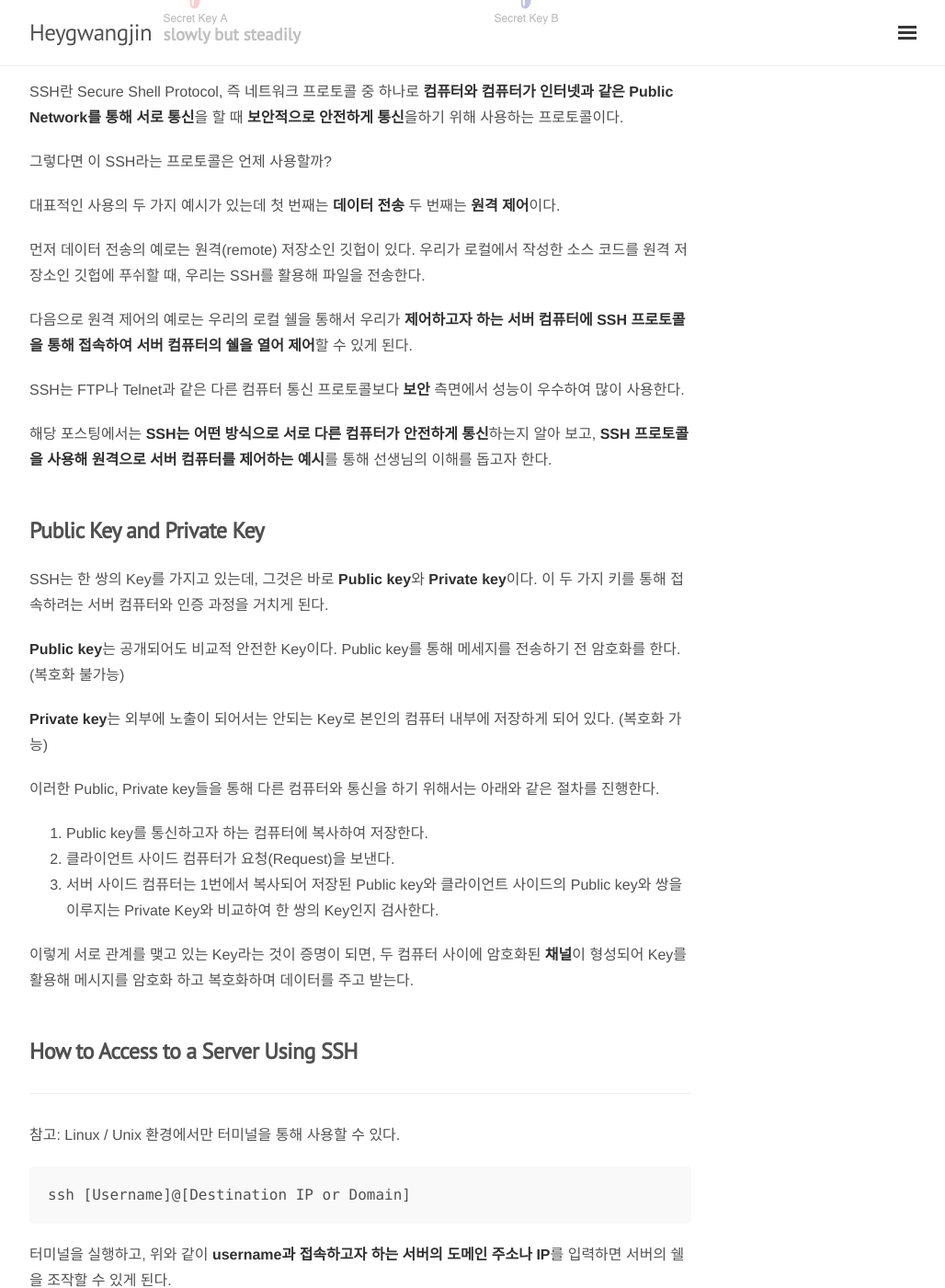
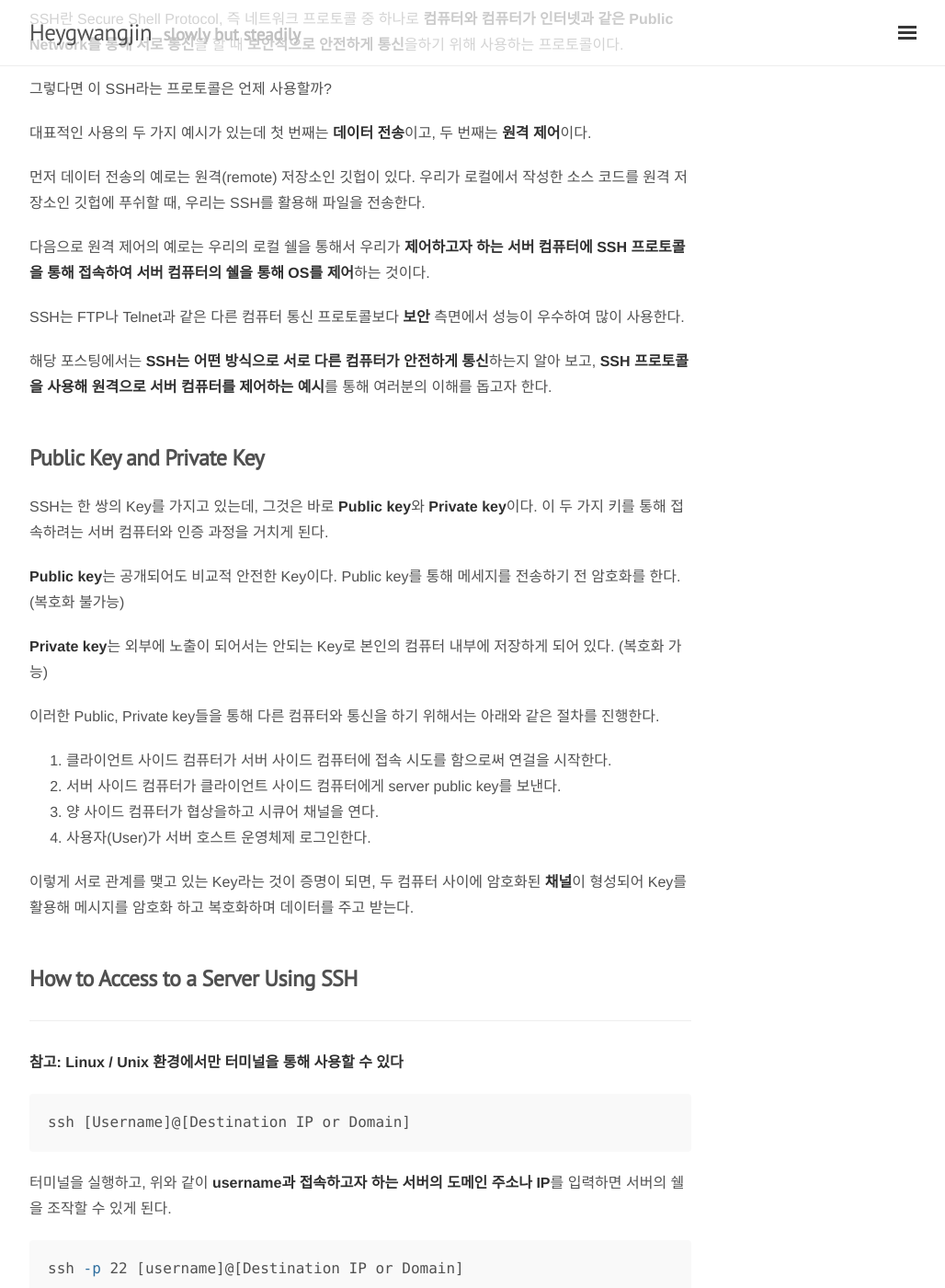
Before and after one commit to heygwangjin/heygwangjin.github.io, a Jekyll site: the page built from _posts/2021-03-11-ssh-protocol.md, in a window 1280 px wide and 1400 px high, scrolled down 838 px. Shown: the whole window at 92% size, without its empty margins (248-1276 px from the left). Built offline with Jekyll 4.4.1, drawn with Linux system fonts in a browser that asks for light colours; nearby versions of some CDN libraries; comment, search, counter and statistics services are not loaded.

Commit message:
Fixed typo and image

````diff
--- a/_posts/2021-03-11-ssh-protocol.md
+++ b/_posts/2021-03-11-ssh-protocol.md
@@ -6,7 +6,7 @@
 ---
 # Secure Shell Protocol (SSH)
 * * *
-이번 포스팅에서는 OSI 7계층에서 5계층을 담당하는 Session layer의 **SSH(Secure Shell Protocol) 프로토콜**에 관해 알아본다. 정리하는데 참고한 사이트는 포스팅 최하단의 <a href="#ref">Reference</a> 부분에 작성했다. 감사의 인사를 전합니다.
+이번 포스팅에서는 OSI 7계층에서 5계층을 담당하는 Session layer의 **SSH(Secure Shell Protocol) 프로토콜**에 관해 알아본다. 정리하는데 참고한 사이트는 포스팅 최하단의 [Reference](#ref)부분에 작성했다. 감사의 인사를 전합니다.
 
 ## What is SSH?
 * * *
@@ -16,15 +16,15 @@
 
 그렇다면 이 SSH라는 프로토콜은 언제 사용할까?
 
-대표적인 사용의 두 가지 예시가 있는데 첫 번째는 **데이터 전송** 두 번째는 **원격 제어**이다.
+대표적인 사용의 두 가지 예시가 있는데 첫 번째는 **데이터 전송**이고, 두 번째는 **원격 제어**이다.
 
 먼저 데이터 전송의 예로는 원격(remote) 저장소인 깃헙이 있다. 우리가 로컬에서 작성한 소스 코드를 원격 저장소인 깃헙에 푸쉬할 때, 우리는 SSH를 활용해 파일을 전송한다.
 
-다음으로 원격 제어의 예로는 우리의 로컬 쉘을 통해서 우리가 **제어하고자 하는 서버 컴퓨터에 SSH 프로토콜을 통해 접속하여 서버 컴퓨터의 쉘을 열어 제어**할 수 있게 된다.
+다음으로 원격 제어의 예로는 우리의 로컬 쉘을 통해서 우리가 **제어하고자 하는 서버 컴퓨터에 SSH 프로토콜을 통해 접속하여 서버 컴퓨터의 쉘을 통해 OS를 제어**하는 것이다.
 
 SSH는 FTP나 Telnet과 같은 다른 컴퓨터 통신 프로토콜보다 **보안** 측면에서 성능이 우수하여 많이 사용한다.
 
-해당 포스팅에서는 **SSH는 어떤 방식으로 서로 다른 컴퓨터가 안전하게 통신**하는지 알아 보고, **SSH 프로토콜을 사용해 원격으로 서버 컴퓨터를 제어하는 예시**를 통해 선생님의 이해를 돕고자 한다.
+해당 포스팅에서는 **SSH는 어떤 방식으로 서로 다른 컴퓨터가 안전하게 통신**하는지 알아 보고, **SSH 프로토콜을 사용해 원격으로 서버 컴퓨터를 제어하는 예시**를 통해 여러분의 이해를 돕고자 한다.
 
 ## Public Key and Private Key
 SSH는 한 쌍의 Key를 가지고 있는데, 그것은 바로 **Public key**와 **Private key**이다. 이 두 가지 키를 통해 접속하려는 서버 컴퓨터와 인증 과정을 거치게 된다.
@@ -34,15 +34,16 @@
 **Private key**는 외부에 노출이 되어서는 안되는 Key로 본인의 컴퓨터 내부에 저장하게 되어 있다. (복호화 가능)
 
 이러한 Public, Private key들을 통해 다른 컴퓨터와 통신을 하기 위해서는 아래와 같은 절차를 진행한다.
-1. Public key를 통신하고자 하는 컴퓨터에 복사하여 저장한다.
-2. 클라이언트 사이드 컴퓨터가 요청(Request)을 보낸다.
-3. 서버 사이드 컴퓨터는 1번에서 복사되어 저장된 Public key와 클라이언트 사이드의 Public key와 쌍을 이루지는 Private Key와 비교하여 한 쌍의 Key인지 검사한다.
+1. 클라이언트 사이드 컴퓨터가 서버 사이드 컴퓨터에 접속 시도를 함으로써 연걸을 시작한다.
+2. 서버 사이드 컴퓨터가 클라이언트 사이드 컴퓨터에게 server public key를 보낸다.
+3. 양 사이드 컴퓨터가 협상을하고 시큐어 채널을 연다.
+4. 사용자(User)가 서버 호스트 운영체제 로그인한다.
 
 이렇게 서로 관계를 맺고 있는 Key라는 것이 증명이 되면, 두 컴퓨터 사이에 암호화된 **채널**이 형성되어 Key를 활용해 메시지를 암호화 하고 복호화하며 데이터를 주고 받는다.
 
 ## How to Access to a Server Using SSH
 * * *
-참고: Linux / Unix 환경에서만 터미널을 통해 사용할 수 있다.
+**참고: Linux / Unix 환경에서만 터미널을 통해 사용할 수 있다**
 ```
 ssh [Username]@[Destination IP or Domain]
 ```
````
Also changed, not shown: _posts/2021-03-11-relational-algebra01.md (+2 -2 lines), images/ssh.png.
